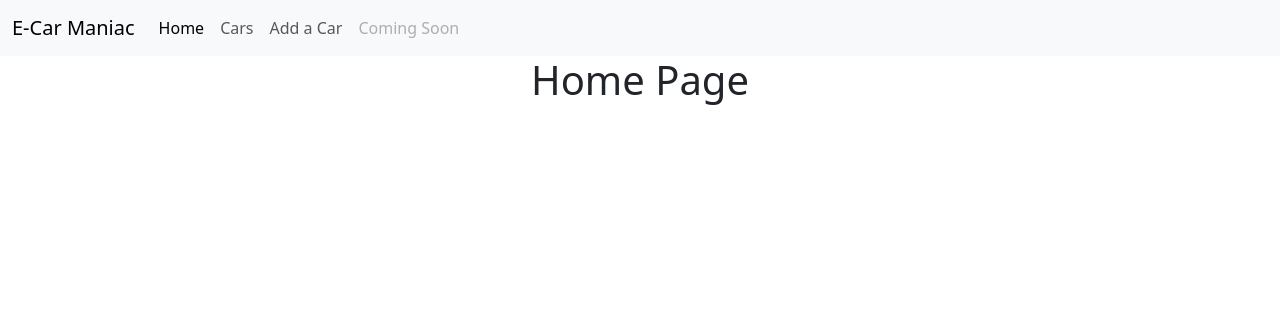
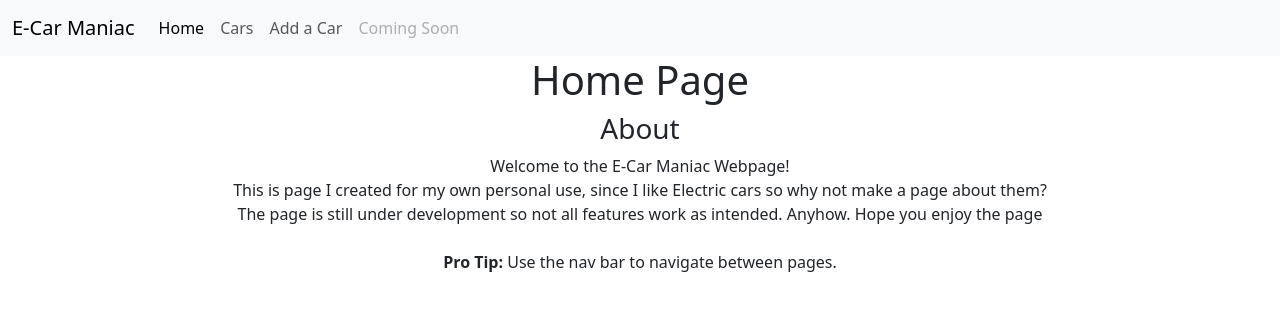
Before and after one commit to ReviKZ/ECarManiac, a React (Create React App) app in the folder e-car-maniac-fe/: page / in a window 1280 px wide. Shown: the top 310 px of the page. Built offline with nearby package versions, Linux system fonts and the light colour scheme.

Commit message:
Feat: Add Home Page View

```diff
--- a/e-car-maniac-fe/src/Pages/Home.js
+++ b/e-car-maniac-fe/src/Pages/Home.js
@@ -2,6 +2,14 @@ const Home = () => {
     return (
         <>
             <h1>Home Page</h1>
+            <h3>About</h3>
+            <p>
+                Welcome to the E-Car Maniac Webpage!<br />
+                This is page I created for my own personal use, since I like Electric cars so why not make a page about them?<br />
+                The page is still under development so not all features work as intended. Anyhow. Hope you enjoy the page<br /><br />
+
+                <strong>Pro Tip:</strong> Use the nav bar to navigate between pages.
+            </p>
         </>
     );
 }
```
